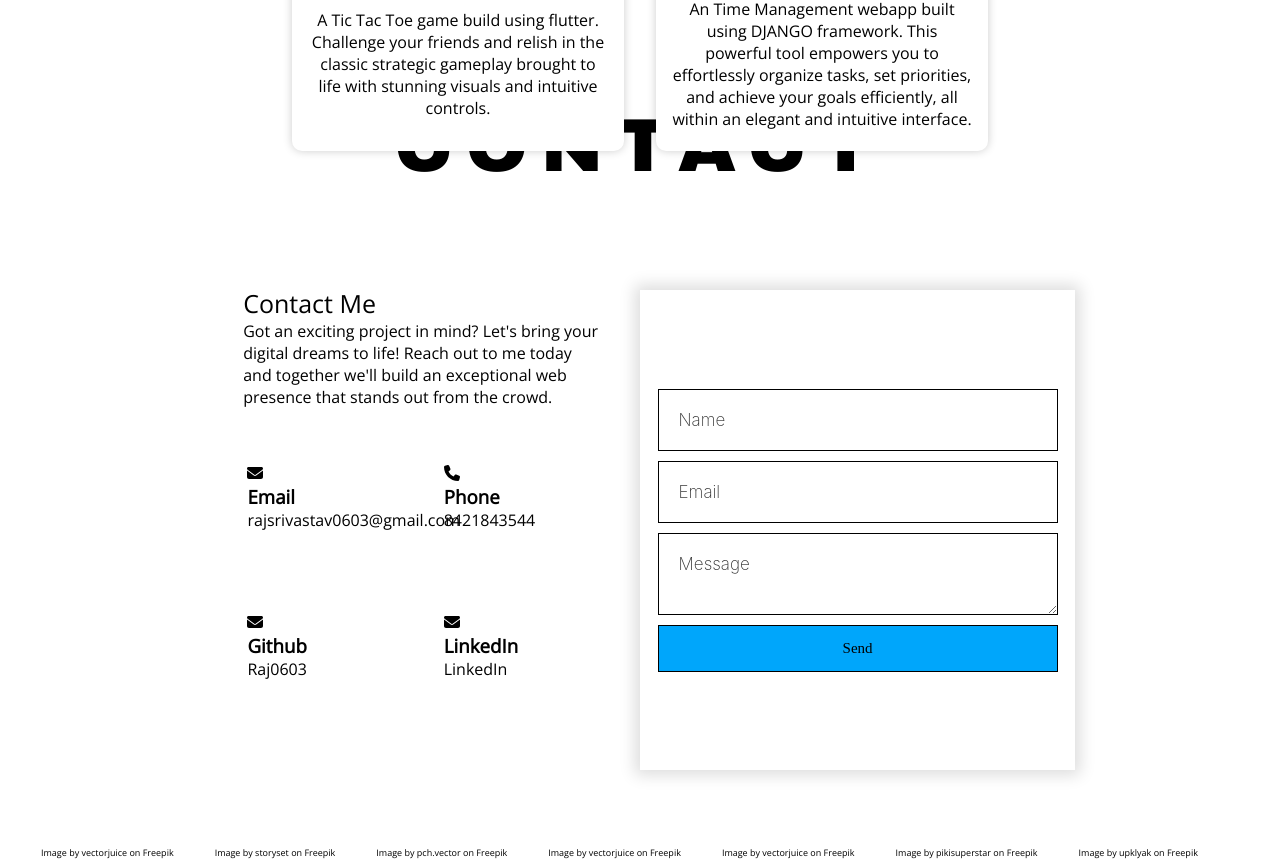
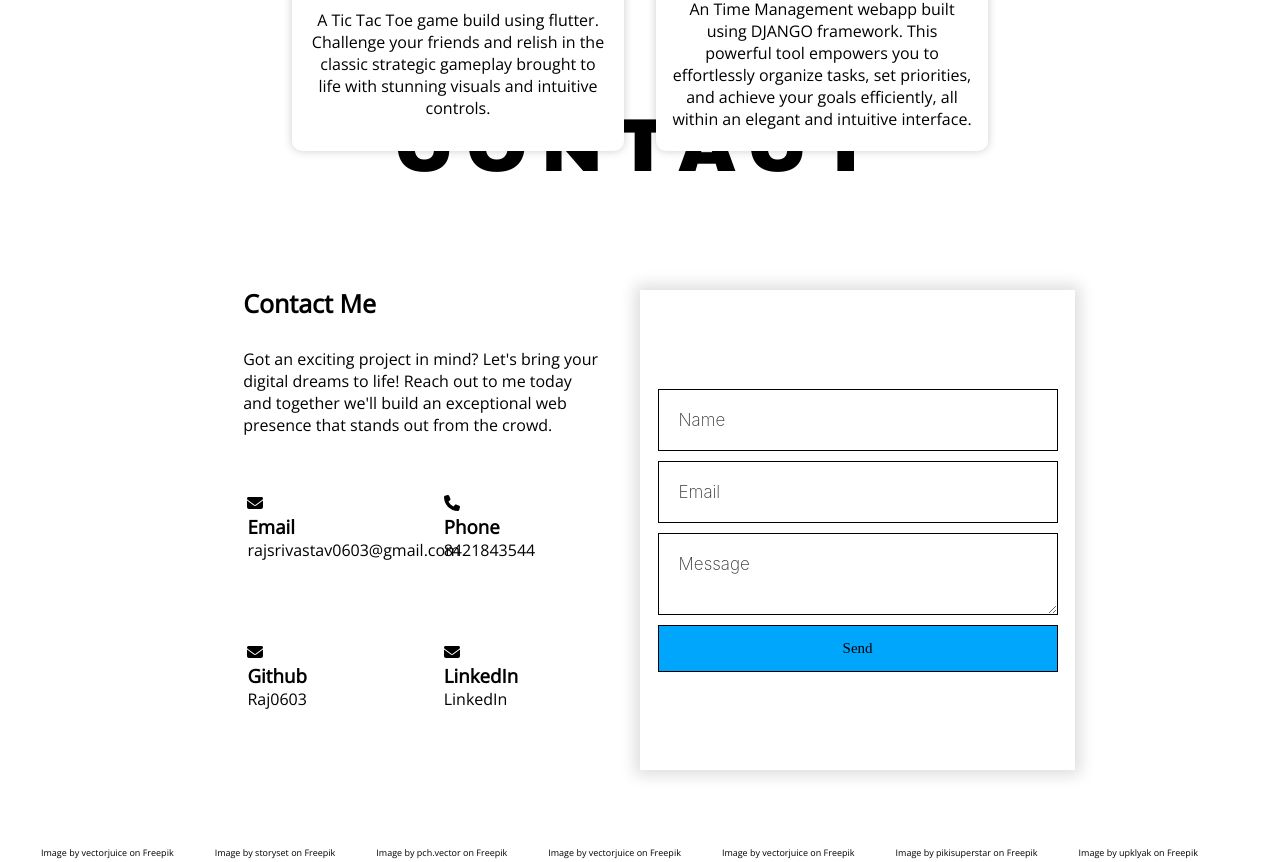
Before and after one commit to Raj0603/Portfolio, a React (Vite) app: page /AllPage in a window 1280 px wide. Shown: the part 2914-3776 px from the top of the page. Built offline with nearby package versions, Linux system fonts and the light colour scheme; a web font is replaced by a local one.

Commit message:
contact updates

```diff
--- a/src/Components/ContactPage/ContactPage.css
+++ b/src/Components/ContactPage/ContactPage.css
@@ -13,7 +13,7 @@
 .contactHeading{
     display: flex;
     margin-top: 5vh;
-    /* font-family: "Archivo Black", sans-serif; */
+    font-family: "Archivo Black", sans-serif;
     width: 70vw;
     height: 15vh;
     font-weight: bold;
@@ -47,7 +47,13 @@
     flex-direction: column;
     justify-content: space-between;
     align-items: flex-start;
-    height: 15vh;
+    height: 20vh;
+}
+
+.contactDesc > h1{
+  /* font-size: xx-large; */
+  font-weight: bolder;
+  margin-bottom: 10px;
 }
 
 .contactSocial{
@@ -278,4 +284,5 @@
   height: 55vh;
 }
 
+
 }
```
